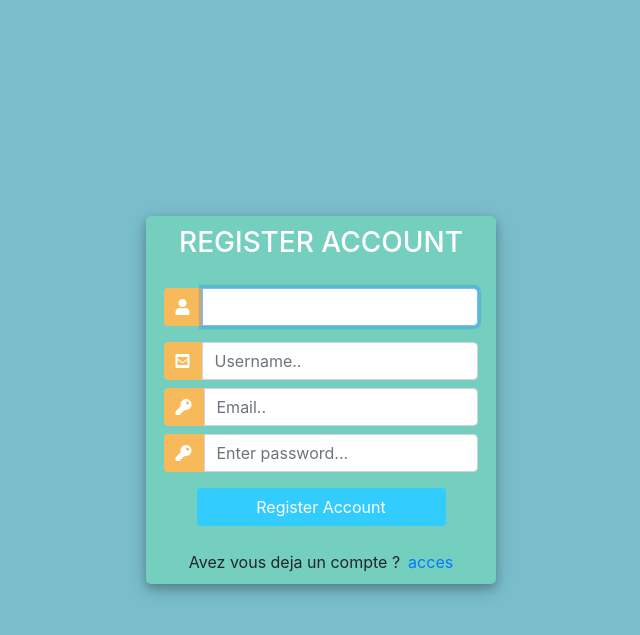
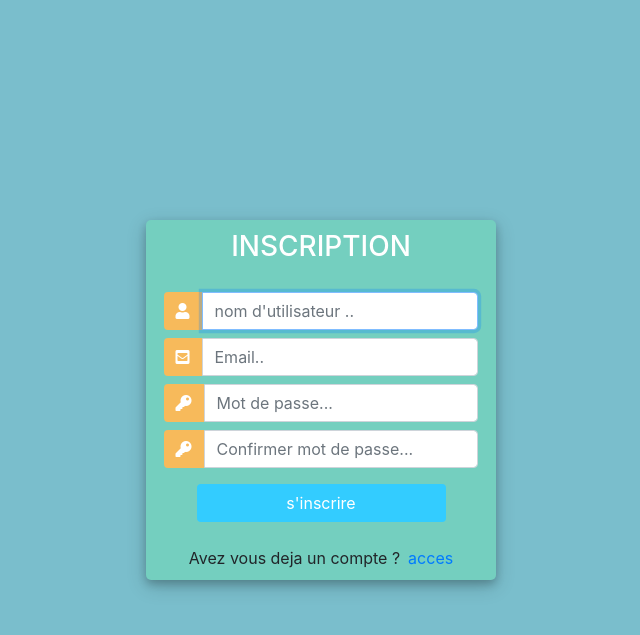
Before and after one commit to tartempion-sdr/internet_app_maps, a Django app: page /compte/inscription in a window 1280 px wide. Shown: the top 635 px of the page, without its empty margins (319-959 px from the left). Run offline with Django 4.2, Linux system fonts and the light colour scheme; some libraries are stand-ins or nearby versions.

Commit message:
inscription save

```diff
--- a/src/compte/views.py
+++ b/src/compte/views.py
@@ -4,7 +4,11 @@ from .forms import CreerUtilisateur
 
 # Create your views here.
 def inscriptionPage(request):
-    form=CreerUtilisateur(request.POST)
+    form=CreerUtilisateur()
+    if request.method=='POST':
+        form=CreerUtilisateur(request.POST)
+        if form.is_valid():
+            form.save()
     context={'form':form}
     return render(request,'compte/inscription.html',context)
 
--- a/src/templates/compte/inscription.html
+++ b/src/templates/compte/inscription.html
@@ -72,12 +72,13 @@
 		<div class="d-flex justify-content-center h-100">
 			<div class="user_card">
 				<div class="d-flex justify-content-center">
-					<h3 id="form-title">REGISTER ACCOUNT</h3>
+					<h3 id="form-title">INSCRIPTION</h3>
 				</div>
 				<div class="d-flex justify-content-center form_container">
 
 					<form method="POST" action="">
-						<div class="input-group mb-3">
+                                        {%csrf_token%}
+						<div class="input-group mb-2">
 							<div class="input-group-append">
 								<span class="input-group-text"><i class="fas fa-user"></i></span>
 							</div>
@@ -101,9 +102,9 @@
 							</div>
 							{{form.password2}}
 						</div>
-
+                                                {{form.errors}}
 				   		<div class="d-flex justify-content-center mt-3 login_container">
-				 			<input class="btn login_btn" type="submit" value="Register Account">
+				 			<input class="btn login_btn" type="submit" value="s'inscrire">
 				   		</div>
 					</form>
 				</div>
@@ -123,10 +124,10 @@
 
 		//Query All input fields
 		var form_fields = document.getElementsByTagName('input')
-		form_fields[1].placeholder='Username..';
+		form_fields[1].placeholder="nom d'utilisateur ..";
 		form_fields[2].placeholder='Email..';
-		form_fields[3].placeholder='Enter password...';
-		form_fields[4].placeholder='Re-enter Password...';
+		form_fields[3].placeholder='Mot de passe...';
+		form_fields[4].placeholder='Confirmer mot de passe...';
 
 
 		for (var field in form_fields){
```
Also changed, not shown: 2 other files.
